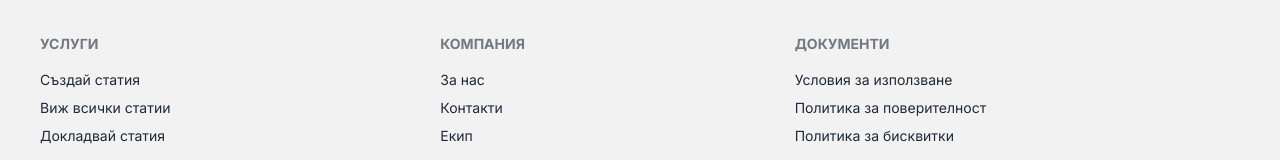
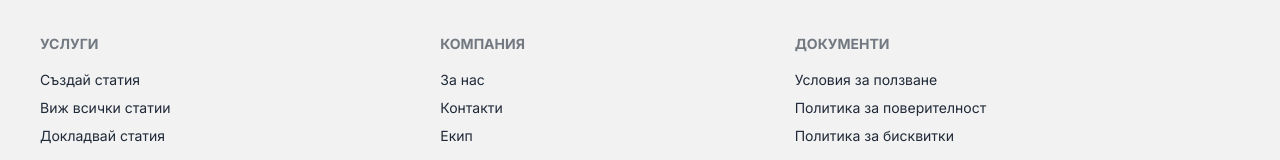
Before and after one commit to vladigpasev/promiana-ai, a Next.js app: page / in a window 1280 px wide. Shown: the part 1782-1942 px from the top of the page. Built offline with nearby package versions, Linux system fonts and the light colour scheme.

Commit message:
Fixed footer terms label

```diff
--- a/components/Footer.tsx
+++ b/components/Footer.tsx
@@ -20,7 +20,7 @@ function Footer() {
                 </nav>
                 <nav>
                     <header className="footer-title">Документи</header>
-                    <Link href="/terms-of-use" className="link link-hover">Условия за използване</Link>
+                    <Link href="/terms-of-use" className="link link-hover">Условия за ползване</Link>
                     <Link href="/privacy-policy" className="link link-hover">Политика за поверителност</Link>
                     <Link href="/cookies-policy" className="link link-hover">Политика за бисквитки</Link>
                 </nav>
```
